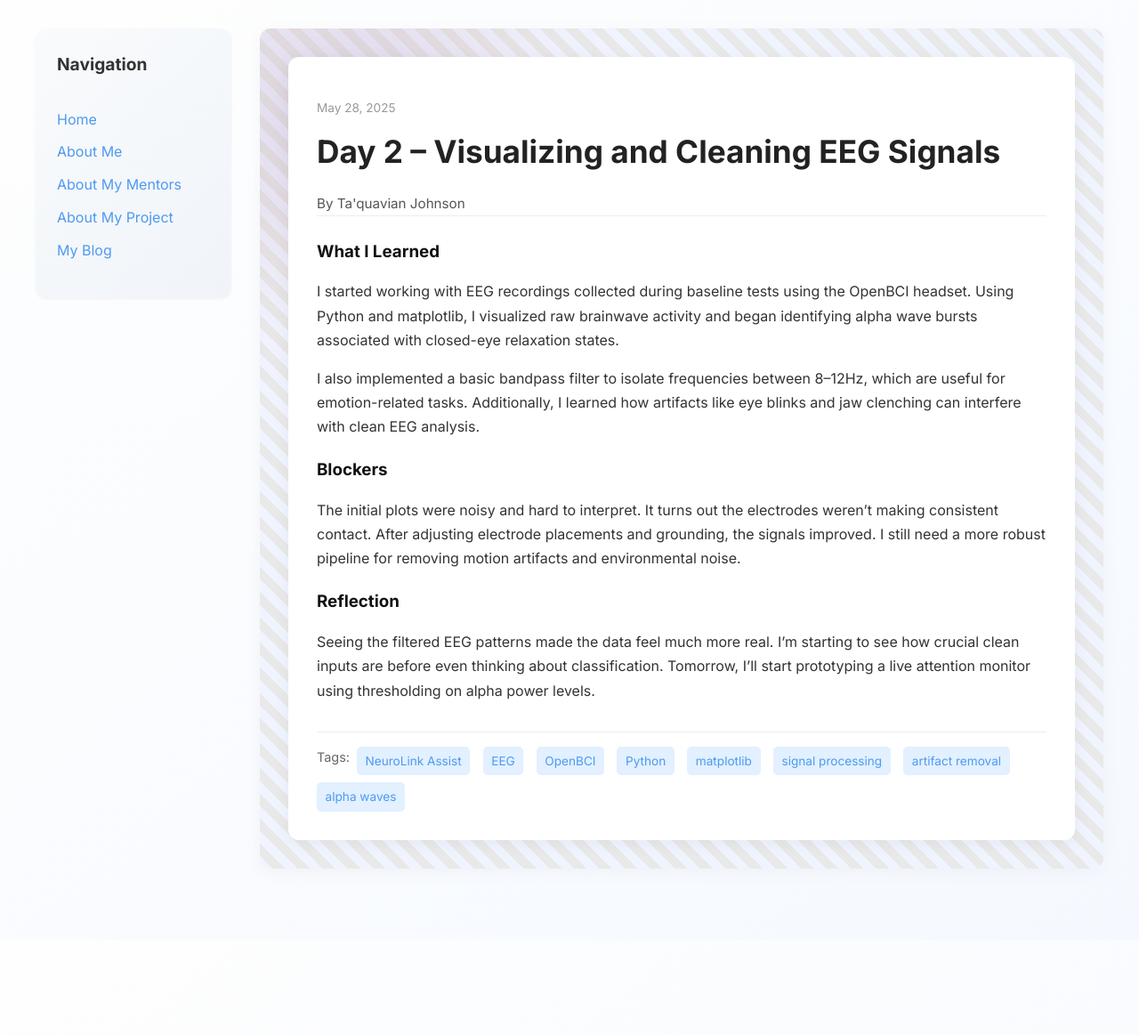
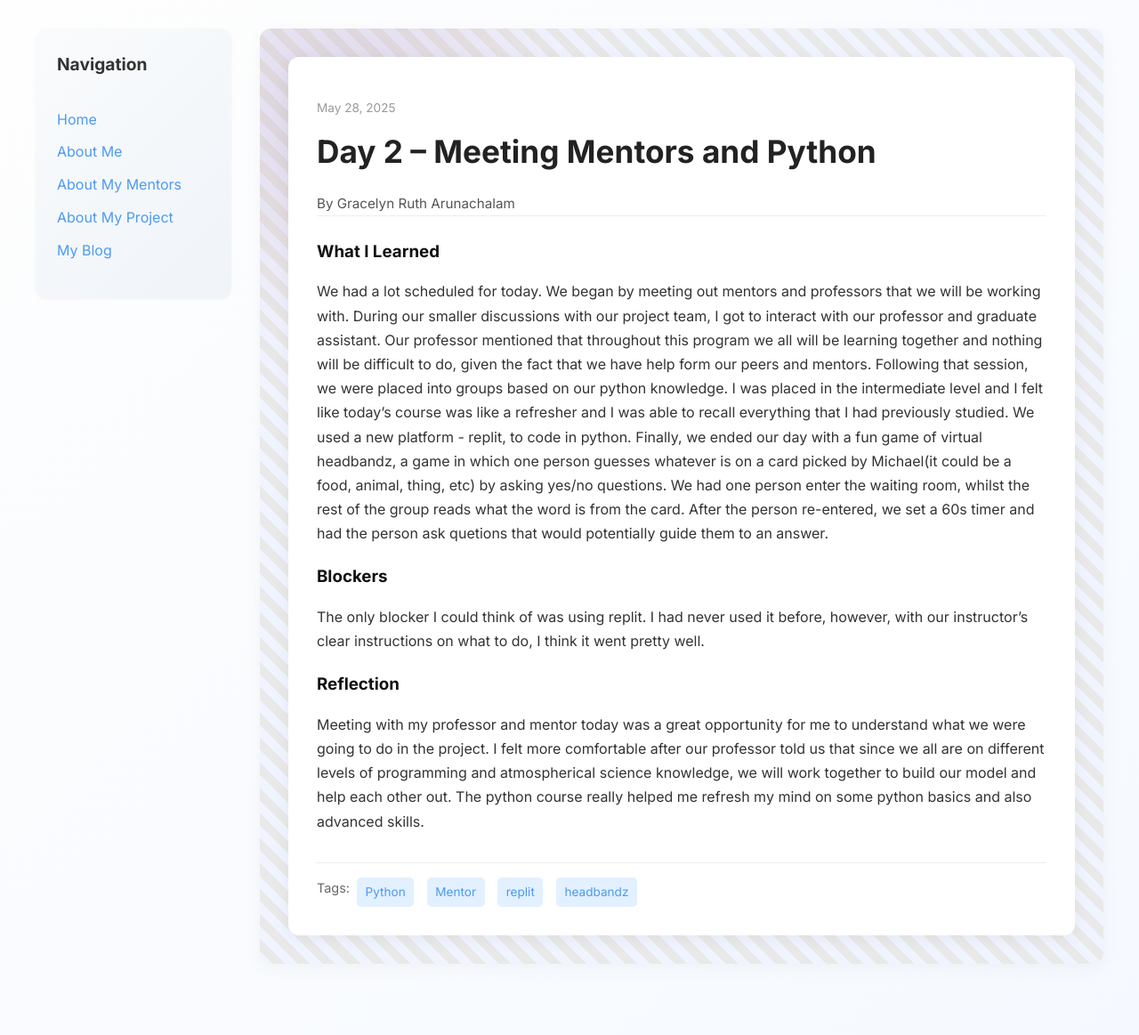
Before and after one commit to GracelynRuth/GracelynRuth.github.io, a Jekyll site: the page built from _posts/2025-05-28-day-2.md, in a window 1280 px wide. Shown: the whole page at 89% size. Built offline with Jekyll 4.4.1, drawn with Linux system fonts in a browser that asks for light colours; before the commit the page ends 1056 px from its top, so only the background shows below that.

Commit message:
Update 2025-05-28-day-2.md

```diff
--- a/_posts/2025-05-28-day-2.md
+++ b/_posts/2025-05-28-day-2.md
@@ -1,19 +1,19 @@
 ---
 layout: post
-title: "Day 2 – Visualizing and Cleaning EEG Signals"
+title: "Day 2 – Meeting Mentors and Python"
 date: 2025-05-28
-author: Ta'quavian Johnson
+author: Gracelyn Ruth Arunachalam
 permalink: /day2.html
-tags: ["NeuroLink Assist", "EEG", "OpenBCI", "Python", "matplotlib", "signal processing", "artifact removal", "alpha waves"]
+tags: ["Python", "Mentor", "replit", "headbandz"]
 
 what_i_learned: |
-  I started working with EEG recordings collected during baseline tests using the OpenBCI headset. Using Python and matplotlib, I visualized raw brainwave activity and began identifying alpha wave bursts associated with closed-eye relaxation states.
-
-  I also implemented a basic bandpass filter to isolate frequencies between 8–12Hz, which are useful for emotion-related tasks. Additionally, I learned how artifacts like eye blinks and jaw clenching can interfere with clean EEG analysis.
+  We had a lot scheduled for today. We began by meeting out mentors and professors that we will be working with. During our smaller discussions with our project team, I got to interact with our professor and graduate assistant. Our professor mentioned that throughout this program we all will be learning together and nothing will be difficult to do, given the fact that we have help form our peers and mentors.
+  Following that session, we were placed into groups based on our python knowledge. I was placed in the intermediate level and I felt like today's course was like a refresher and I was able to recall everything that I had previously studied. We used a new platform - replit, to code in python.
+  Finally, we ended our day with a fun game of virtual headbandz, a game in which one person guesses whatever is on a card picked by Michael(it could be a food, animal, thing, etc) by asking yes/no questions. We had one person enter the waiting room, whilst the rest of the group reads what the word is from the card. After the person re-entered, we set a 60s timer and had the person ask quetions that would potentially guide them to an answer.
 
 blockers: |
-  The initial plots were noisy and hard to interpret. It turns out the electrodes weren’t making consistent contact. After adjusting electrode placements and grounding, the signals improved. I still need a more robust pipeline for removing motion artifacts and environmental noise.
+  The only blocker I could think of was using replit. I had never used it before, however, with our instructor's clear instructions on what to do, I think it went pretty well.
 
 reflection: |
-  Seeing the filtered EEG patterns made the data feel much more real. I’m starting to see how crucial clean inputs are before even thinking about classification. Tomorrow, I’ll start prototyping a live attention monitor using thresholding on alpha power levels.
+  Meeting with my professor and mentor today was a great opportunity for me to understand what we were going to do in the project. I felt more comfortable after our professor told us that since we all are on different levels of programming and atmospherical science knowledge, we will work together to build our model and help each other out. The python course really helped me refresh my mind on some python basics and also advanced skills.
 ---
```
